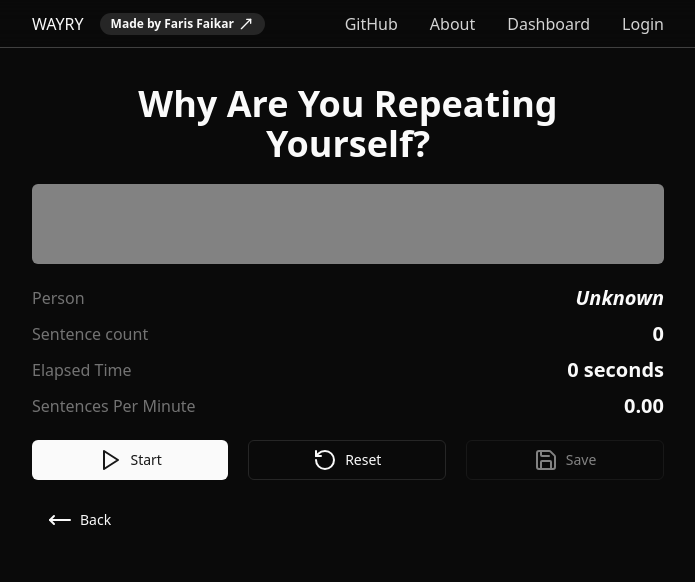
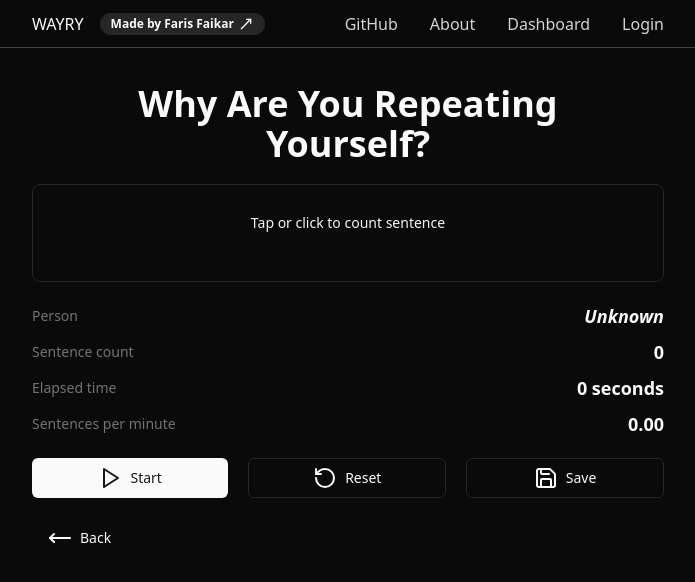
Before and after one commit to farisfaikar/wayry, a Next.js app: page /count in a window 1280 px wide. Shown: the top 582 px of the page, without its empty margins (292-987 px from the left). Built offline with nearby package versions, Linux system fonts and the light colour scheme.

Commit message:
feat: overhaul count-sentencen to include new framer-motion button

```diff
--- a/components/count-sentence.tsx
+++ b/components/count-sentence.tsx
@@ -1,6 +1,15 @@
+'use client'
+
+import { zodResolver } from '@hookform/resolvers/zod'
+import { useForm } from 'react-hook-form'
+import { z } from 'zod'
+
 import { Button } from '@/components/ui/button'
 import { useState, useEffect, useRef } from 'react'
-import { Play, Pause, RotateCcw, Save } from 'lucide-react'
+import { Play, Pause, RotateCcw, Save, Loader } from 'lucide-react'
+import createSentence from '@/server/actions/create-sentence'
+import { useRouter } from 'next/navigation'
+import CountButton from './count-button'
 
 type CountSentenceProps = {
   className?: string
@@ -10,12 +19,22 @@ type CountSentenceProps = {
   }
 }
 
+const formSchema = z.object({
+  sentence: z.string().min(1, 'Sentence is required.'),
+  person: z.string().nullable(),
+  sentenceCount: z.number().nullable(),
+  elapsedTime: z.number().nullable(),
+  sentencesPerMinute: z.number().nullable(),
+})
+
 export default function CountSentence({ className = '', data }: CountSentenceProps) {
   const [sentenceCount, setSentenceCount] = useState(0)
   const [elapsedTime, setElapsedTime] = useState(0)
   const [sentencesPerMinute, setSentencesPerMinute] = useState(0)
   const [isPlaying, setIsPlaying] = useState(false)
+  const [isLoading, setIsLoading] = useState(false)
   const intervalRef = useRef<NodeJS.Timeout | null>(null)
+  const router = useRouter()
 
   // Start the timer when the component mounts
   useEffect(() => {
@@ -57,31 +76,64 @@ export default function CountSentence({ className = '', data }: CountSentencePro
     setIsPlaying(false)
   }
 
+  // Define form
+  const form = useForm<z.infer<typeof formSchema>>({
+    resolver: zodResolver(formSchema),
+    defaultValues: {
+      sentence: '',
+      person: null,
+    },
+  })
+
+  // Define submit handler
+  const handleCreateSentence = async () => {
+    setIsLoading(true)
+    setIsPlaying(false)
+
+    const newData = {
+      person: data.person,
+      sentence: data.sentence,
+      sentenceCount,
+      elapsedTime,
+      sentencesPerMinute,
+    }
+
+    const response = await createSentence(newData)
+
+    setIsLoading(false)
+
+    if (response.success) {
+      router.push('/dashboard')
+    } else {
+      console.error('Failed to create sentence: ', response.error)
+    }
+  }
+
   return (
     <div className={className}>
-      <Button
-        className="w-full text-wrap p-10 text-center text-3xl font-bold"
-        onClick={handleButtonClick} // Use the click handler function
+      <CountButton
+        className="w-full text-wrap p-10 pt-7 text-center text-3xl font-bold h-full flex flex-col gap-2"
+        onClick={handleButtonClick}
         disabled={!isPlaying}
       >
         {data.sentence}
-      </Button>
+      </CountButton>
       <div className="mt-5 flex flex-col gap-2">
         <div className="flex items-center justify-between gap-2">
-          <p className="text-neutral-500">Person</p>
-          <p className="text-xl font-bold">{data.person !== '' ? data.person : <i>Unknown</i>}</p>
+          <p className="text-sm text-neutral-500">Person</p>
+          <p className="text-lg font-bold">{data.person !== '' ? data.person : <i>Unknown</i>}</p>
         </div>
         <div className="flex items-center justify-between gap-2">
-          <p className="text-neutral-500">Sentence count</p>
-          <p className="text-xl font-bold">{sentenceCount}</p>
+          <p className="text-sm text-neutral-500">Sentence count</p>
+          <p className="text-lg font-bold">{sentenceCount}</p>
         </div>
         <div className="flex items-center justify-between gap-2">
-          <p className="text-neutral-500">Elapsed Time</p>
-          <p className="text-xl font-bold">{elapsedTime} seconds</p>
+          <p className="text-sm text-neutral-500">Elapsed time</p>
+          <p className="text-lg font-bold">{elapsedTime} seconds</p>
         </div>
         <div className="flex items-center justify-between gap-2">
-          <p className="text-neutral-500">Sentences Per Minute</p>
-          <p className="text-xl font-bold">{sentencesPerMinute.toFixed(2)}</p>
+          <p className="text-sm text-neutral-500">Sentences per minute</p>
+          <p className="text-lg font-bold">{sentencesPerMinute.toFixed(2)}</p>
         </div>
       </div>
       <div className="mt-5 flex flex-col justify-between gap-5 sm:flex-row">
@@ -89,6 +141,7 @@ export default function CountSentence({ className = '', data }: CountSentencePro
           variant={isPlaying ? 'outline' : 'default'}
           className="flex w-full gap-2"
           onClick={togglePlaying}
+          disabled={isLoading}
         >
           {isPlaying ? (
             <>
@@ -100,11 +153,29 @@ export default function CountSentence({ className = '', data }: CountSentencePro
             </>
           )}
         </Button>
-        <Button variant="outline" className="flex w-full gap-2" onClick={resetTimer}>
+        <Button
+          variant="outline"
+          onClick={resetTimer}
+          className="flex w-full gap-2"
+          disabled={isLoading}
+        >
           <RotateCcw /> Reset
         </Button>
-        <Button variant="outline" className="flex w-full gap-2" disabled>
-          <Save /> Save
+        <Button
+          variant="outline"
+          onClick={handleCreateSentence}
+          className="flex w-full gap-2"
+          disabled={isLoading} // Disable button while loading
+        >
+          {isLoading ? (
+            <>
+              <Loader className="animate-spin" /> Saving...
+            </>
+          ) : (
+            <>
+              <Save /> Save
+            </>
+          )}
         </Button>
       </div>
     </div>
```
